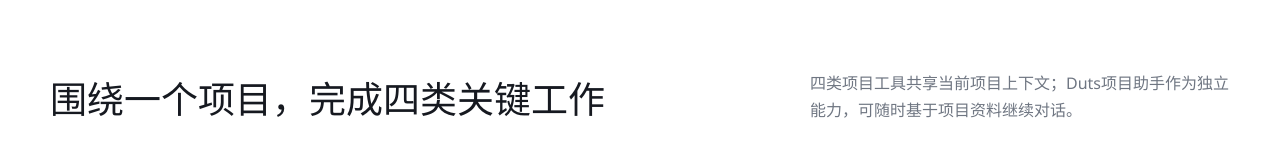
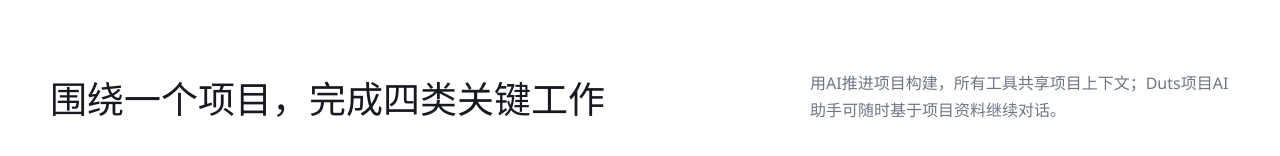
Before and after one commit to Jinkra/DuTeam-ProjectLens, a Vue app in the folder frontend/: page / in a window 1280 px wide. Shown: the part 712-868 px from the top of the page. Built offline with nearby package versions, Linux system fonts and the light colour scheme; no server answers.

Commit message:
docs(home): update project context copy

```diff
--- a/frontend/src/components/PortalPage.vue
+++ b/frontend/src/components/PortalPage.vue
@@ -61,7 +61,7 @@ const capabilities = [
         </div>
       </section>
 
-      <section id="product" class="tool-section product-system shell-width"><div class="section-heading"><div><p class="kicker">PROJECT TOOLCHAIN</p><h2>围绕一个项目，完成四类关键工作</h2></div><p>四类项目工具共享当前项目上下文；Duts项目助手作为独立能力，可随时基于项目资料继续对话。</p></div><div class="portal-tool-grid portal-tool-grid-v2"><button v-for="(tool, index) in tools" :key="tool.id" class="portal-tool-card" @click="user ? $emit('navigate', { page: tool.id, selectProject: true }) : $emit('auth', 'login')"><span class="tool-icon" :class="`tool-${tool.tone}`"><component :is="tool.icon" :size="22" /></span><span class="tool-card-index">0{{ index + 1 }}</span><h3>{{ tool.title }}</h3><p>{{ tool.text }}</p><div><small>{{ tool.meta }}</small><ArrowRight :size="17" /></div></button></div></section>
+      <section id="product" class="tool-section product-system shell-width"><div class="section-heading"><div><p class="kicker">PROJECT TOOLCHAIN</p><h2>围绕一个项目，完成四类关键工作</h2></div><p>用AI推进项目构建，所有工具共享项目上下文；Duts项目AI助手可随时基于项目资料继续对话。</p></div><div class="portal-tool-grid portal-tool-grid-v2"><button v-for="(tool, index) in tools" :key="tool.id" class="portal-tool-card" @click="user ? $emit('navigate', { page: tool.id, selectProject: true }) : $emit('auth', 'login')"><span class="tool-icon" :class="`tool-${tool.tone}`"><component :is="tool.icon" :size="22" /></span><span class="tool-card-index">0{{ index + 1 }}</span><h3>{{ tool.title }}</h3><p>{{ tool.text }}</p><div><small>{{ tool.meta }}</small><ArrowRight :size="17" /></div></button></div></section>
 
       <section id="workspace-flow" class="workspace-flow"><div class="shell-width workspace-flow-inner"><div class="workspace-flow-copy"><p class="kicker">ONE PROJECT, ONE CONTEXT</p><h2>从创建项目开始，结果持续沉淀。</h2><p>项目不是一次性表单，而是工作流、评审结果、版本变化和答辩训练的共同载体。每次操作都回到同一个项目空间。</p><button class="button button-primary" @click="user ? $emit('navigate', 'projects') : $emit('auth', 'register')">进入项目空间<ArrowRight :size="16" /></button></div><ol class="workspace-flow-steps"><li><b>01</b><div><strong>创建项目</strong><p>录入项目方向、简介与基础材料。</p></div></li><li><b>02</b><div><strong>选择工具</strong><p>进入工作流、评审、迭代分析或答辩教练。</p></div></li><li><b>03</b><div><strong>运行与改进</strong><p>查看证据、评分和建议，持续更新项目。</p></div></li><li><b>04</b><div><strong>沉淀成果</strong><p>导出评审报告，为答辩和复盘提供依据。</p></div></li></ol></div></section>
 
```
